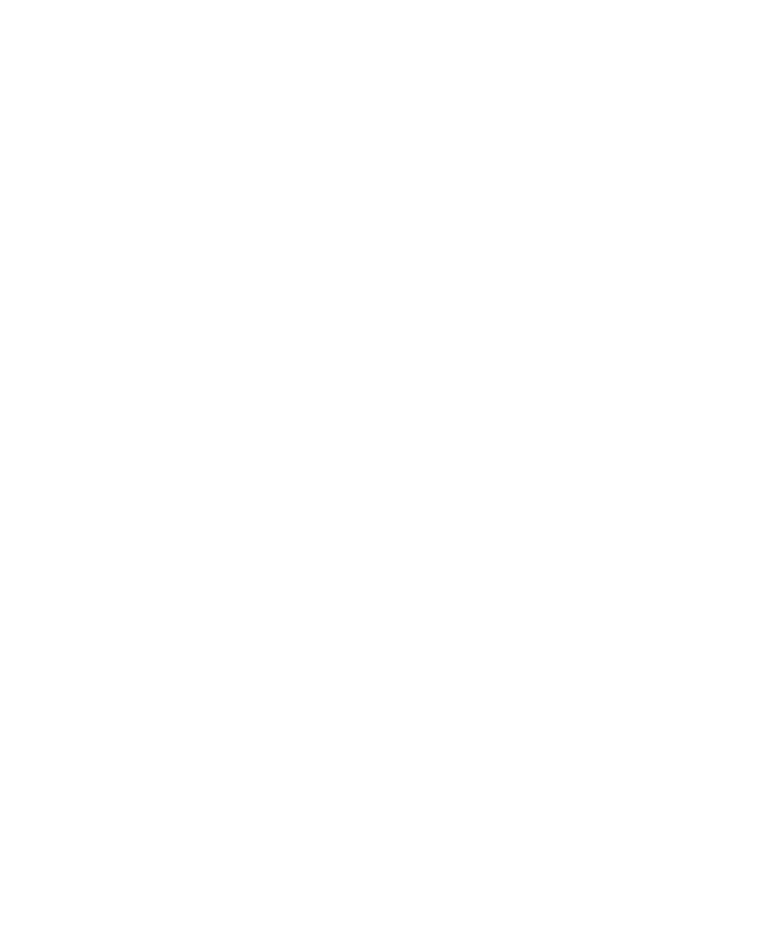
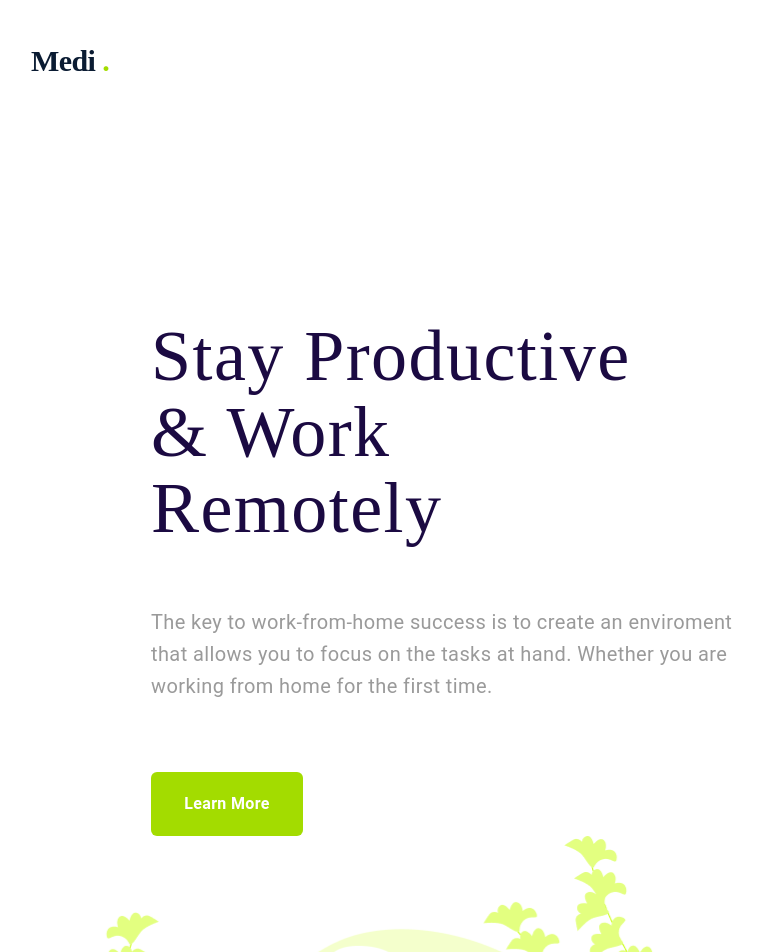
Before and after one commit to mywritebiz/figmaassig, a plain HTML site: page index.html in a window 1280 px wide. Shown: the top 952 px of the page, without its empty margins (57-819 px from the left). Before the commit the page ends 800 px from the top, so only its background shows below. Drawn offline with Linux system fonts and the light colour scheme.

Commit message:
added image and css

```diff
--- a/index.html
+++ b/index.html
@@ -4,9 +4,25 @@
     <meta charset="UTF-8">
     <meta http-equiv="X-UA-Compatible" content="IE=edge">
     <meta name="viewport" content="width=device-width, initial-scale=1.0">
-    <title>Document</title>
+    <link rel="stylesheet" href="styles/index.css">
+    <title>Medi</title>
 </head>
 <body>
-
+    <header>
+        <h3 class="logo">Medi <span class="logo-dot">.</span></h3>
+    </header>
+    <main>
+        <section>
+            <h1 class="main-title">Stay Productive &
+                Work Remotely</h1>
+            <p class="main-info">The key to work-from-home success is to create an
+                enviroment that allows you to focus on the tasks at hand.
+                Whether you are working from home for the first time.</p>
+            <button class="main-btn">Learn More</button>
+        </section>
+        <section>
+            <img src="images/yogaimage.png" alt="woman doing yoga">
+        </section>
+    </main>
 </body>
 </html>
--- /dev/null
+++ b/styles/index.css
@@ -0,0 +1,79 @@
+.logo {
+    font-family: 'Montserrat';
+    font-style: normal;
+    font-weight: 700;
+    font-size: 30px;
+    line-height: 48px;
+    /* or 160% */
+    letter-spacing: -0.02em;
+    color: #0A1B32;
+    margin-top: 37px;
+    margin-left: 80px;
+}
+
+.logo-dot {
+    color: #A3DC00;
+}
+
+section {
+    display: inline-block;
+}
+
+.main-title {
+    max-width: 495px;
+    width: 100%;
+    margin-top: 203px;
+    margin-left: 200px;
+    font-family: 'Ramaraja';
+    font-style: normal;
+    font-weight: 400;
+    font-size: 72px;
+    line-height: 76px;
+    /* or 106% */
+    letter-spacing: 0.02em;
+    color: #1B0A42;
+}
+
+.main-info {
+    max-width: 583px;
+    width: 100%;
+    margin-top: 9px;
+    margin-left: 200px;
+    font-family: 'Roboto';
+    font-style: normal;
+    font-weight: 400;
+    font-size: 20px;
+    line-height: 32px;
+    /* or 160% */
+    letter-spacing: 0.02em;
+    color: #9A9A9A;
+}
+
+.main-btn {
+    width: 152px;
+    height: 64px;
+    margin-top: 50px;
+    margin-left: 200px;
+    background-color: #A3DC00;
+    border-radius: 6px;
+    font-family: 'Roboto';
+    font-style: normal;
+    font-weight: 700;
+    font-size: 16px;
+    line-height: 32px;
+    /* or 200% */
+    text-align: center;
+    letter-spacing: 0.02em;
+    color: #FFFFFF;
+    border: none;
+}
+
+img {
+    max-width: 756px;
+    width: 100%;
+    margin-left: 10px;
+}
+
+section {
+    display: inline-block;
+}
```
Also changed, not shown: images/yogaimage.png (added).
